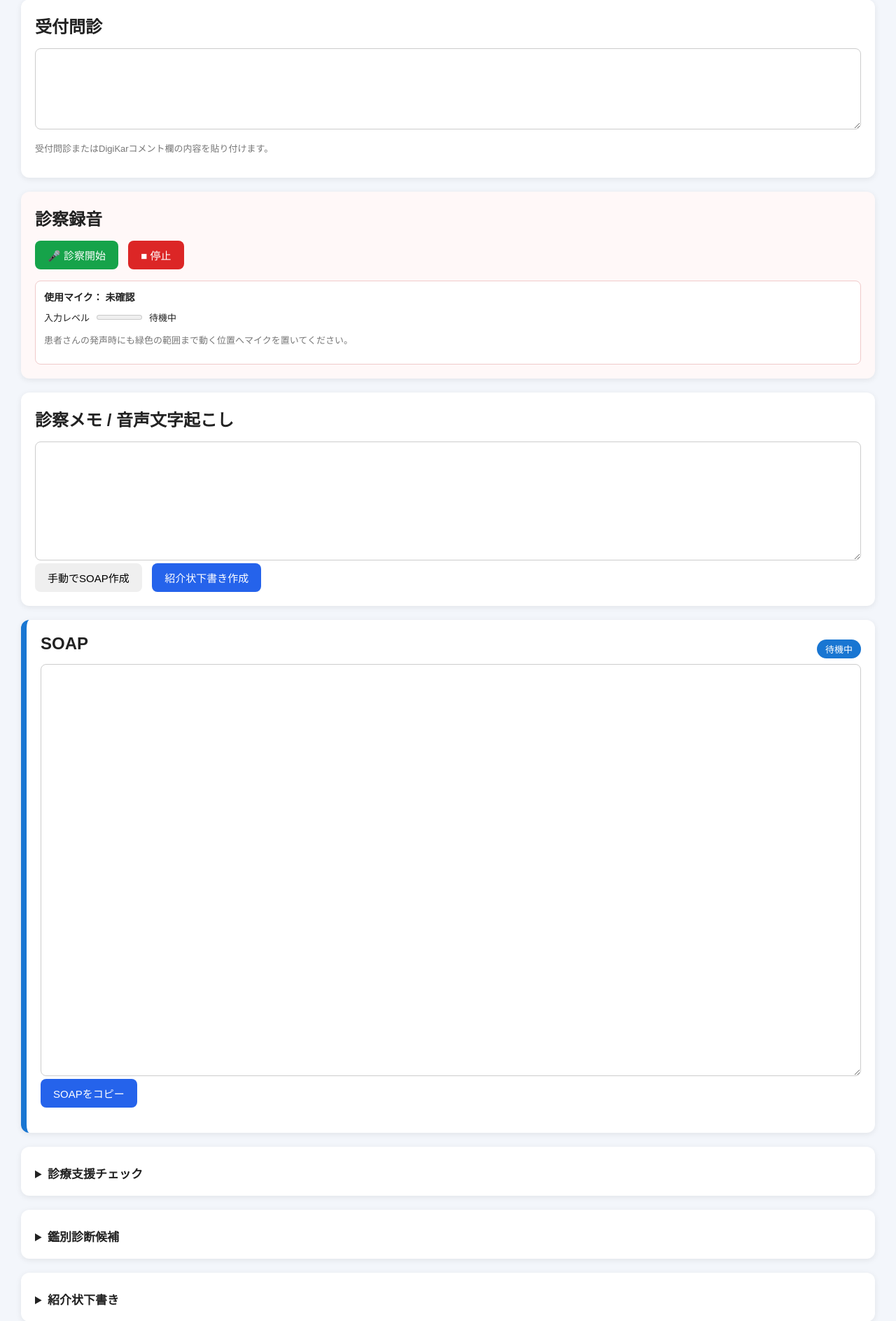
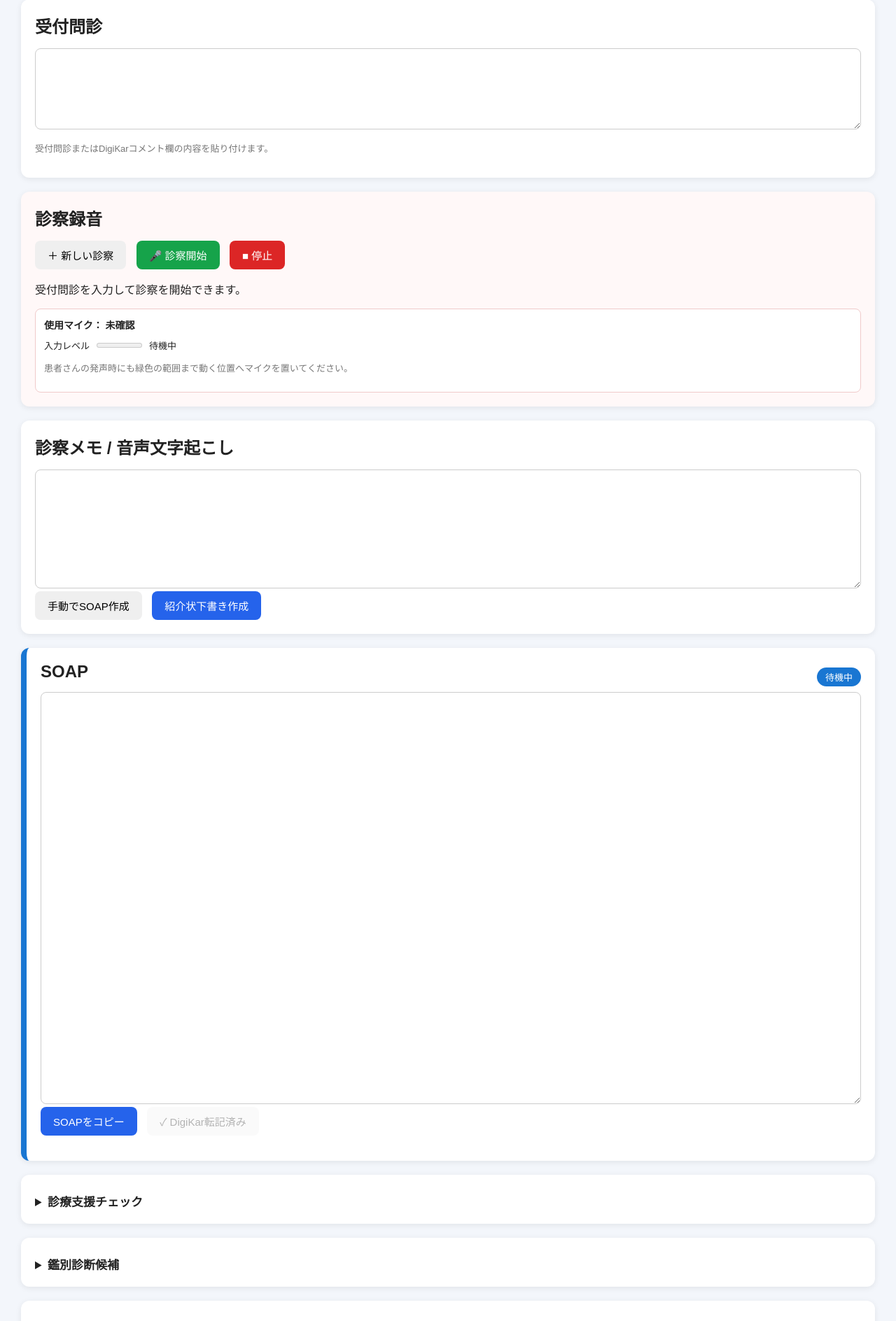
Before and after one commit to teshi0126-cell/teshigahara-AIClinic, a Django app: page / in a window 1280 px wide. Shown: the part 88-1976 px from the top of the page at 70% size. Run offline with Django 5.2, Linux system fonts and the light colour scheme.

Commit message:
Add explicit encounter session controls

```diff
--- a/soap/templates/soap/index.html
+++ b/soap/templates/soap/index.html
@@ -4,7 +4,7 @@
 <head>
     <meta charset="UTF-8">
     <title>AIClinic</title>
-    <link rel="stylesheet" href="{% static 'soap/css/ai_clinic.css' %}?v=22">
+    <link rel="stylesheet" href="{% static 'soap/css/ai_clinic.css' %}?v=23">
 </head>
 <body>
 
@@ -23,8 +23,13 @@
 
     <section class="card recording-card">
         <h2>診察録音</h2>
-        <button type="button" id="startBtn" class="start">🎤 診察開始</button>
-        <button type="button" id="stopBtn" class="stop" disabled>■ 停止</button>
+        <div class="recording-actions">
+            <button type="button" id="newSessionBtn" class="secondary">＋ 新しい診察</button>
+            <button type="button" id="startBtn" class="start">🎤 診察開始</button>
+            <button type="button" id="stopBtn" class="stop" disabled>■ 停止</button>
+            <button type="button" id="retryFinalBtn" class="warning" hidden>↻ 最終処理を再試行</button>
+        </div>
+        <p id="sessionHint" class="session-hint">受付問診を入力して診察を開始できます。</p>
 
         <div class="microphone-monitor">
             <div class="microphone-device">
@@ -75,6 +80,7 @@
         <br>
 
         <button type="button" class="copy" onclick="copySOAP()">SOAPをコピー</button>
+        <button type="button" id="completeSessionBtn" class="complete" disabled>✓ DigiKar転記済み</button>
         <p id="copy_message"></p>
     </section>
 
@@ -136,7 +142,7 @@
 
 </div>
 
-<script src="{% static 'soap/js/recorder.js' %}?v=21"></script>
+<script src="{% static 'soap/js/recorder.js' %}?v=22"></script>
 
 </body>
 </html>
```
